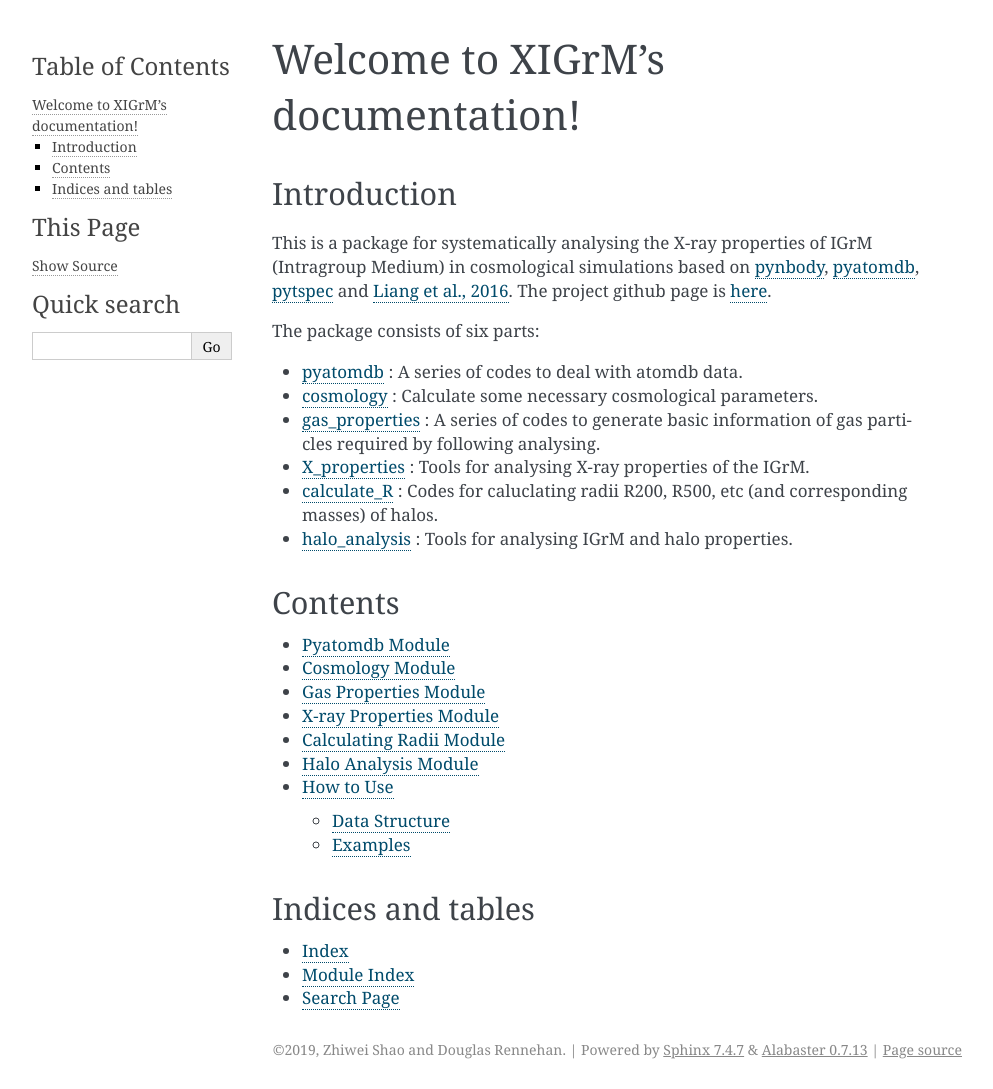
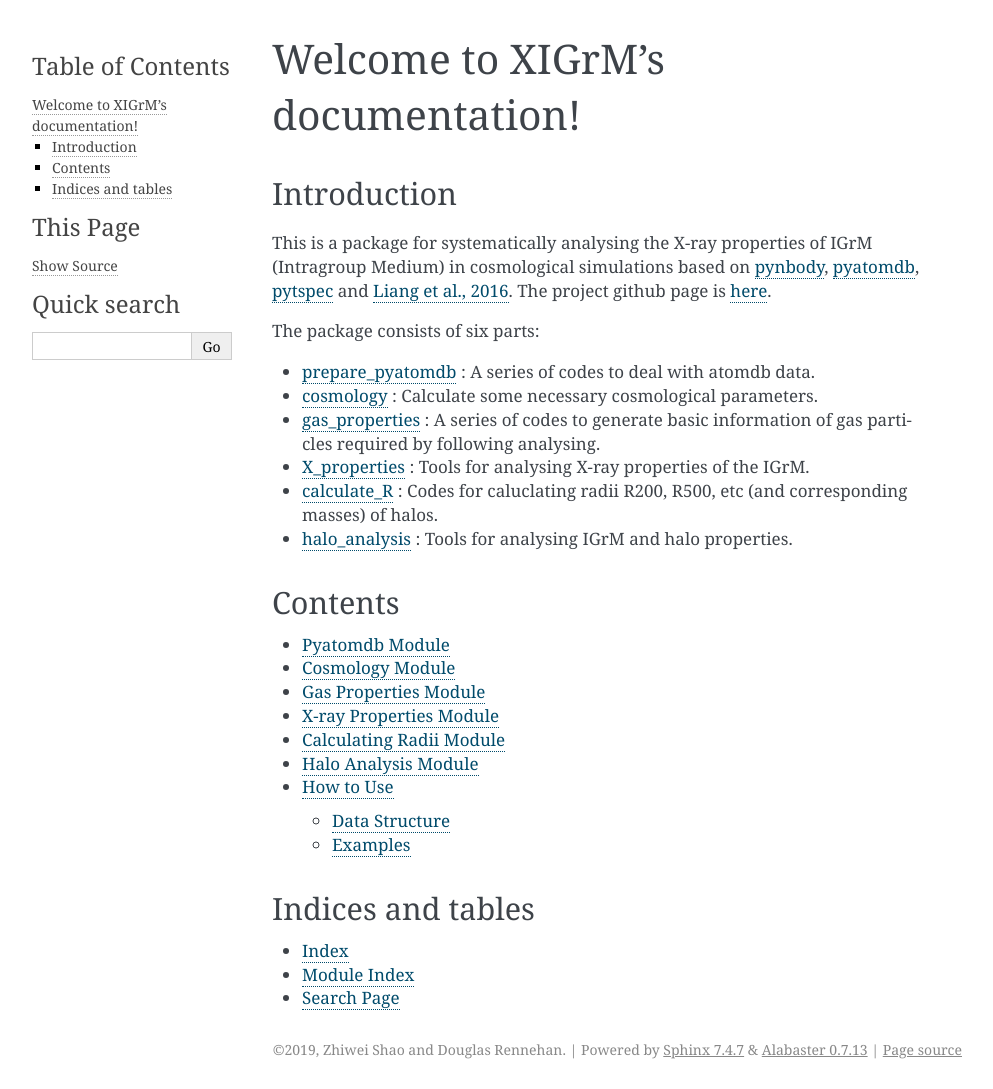
Before and after one commit to Hoptune/XIGrM, a Sphinx documentation site: the page built from docs/index.rst, in a window 1280 px wide. Shown: the whole page, without its empty margins (148-1141 px from the left). Built offline with Sphinx 7.4.7, drawn with Linux system fonts in a browser that asks for light colours.

Commit message:
Update doc

```diff
--- a/docs/index.rst
+++ b/docs/index.rst
@@ -18,7 +18,7 @@ of IGrM (Intragroup Medium) in cosmological simulations based on `pynbody <http:
 
 The package consists of six parts:
 
-- :doc:`pyatomdb </prepare_pyatomdb>` : A series of codes to deal with atomdb data.
+- :doc:`prepare_pyatomdb </prepare_pyatomdb>` : A series of codes to deal with atomdb data.
 - :doc:`cosmology </cosmology>` : Calculate some necessary cosmological parameters.
 - :doc:`gas_properties </gas_properties>` : A series of codes to generate basic information of gas particles required by following analysing.
 - :doc:`X_properties </X_properties>` : Tools for analysing X-ray properties of the IGrM.
```
